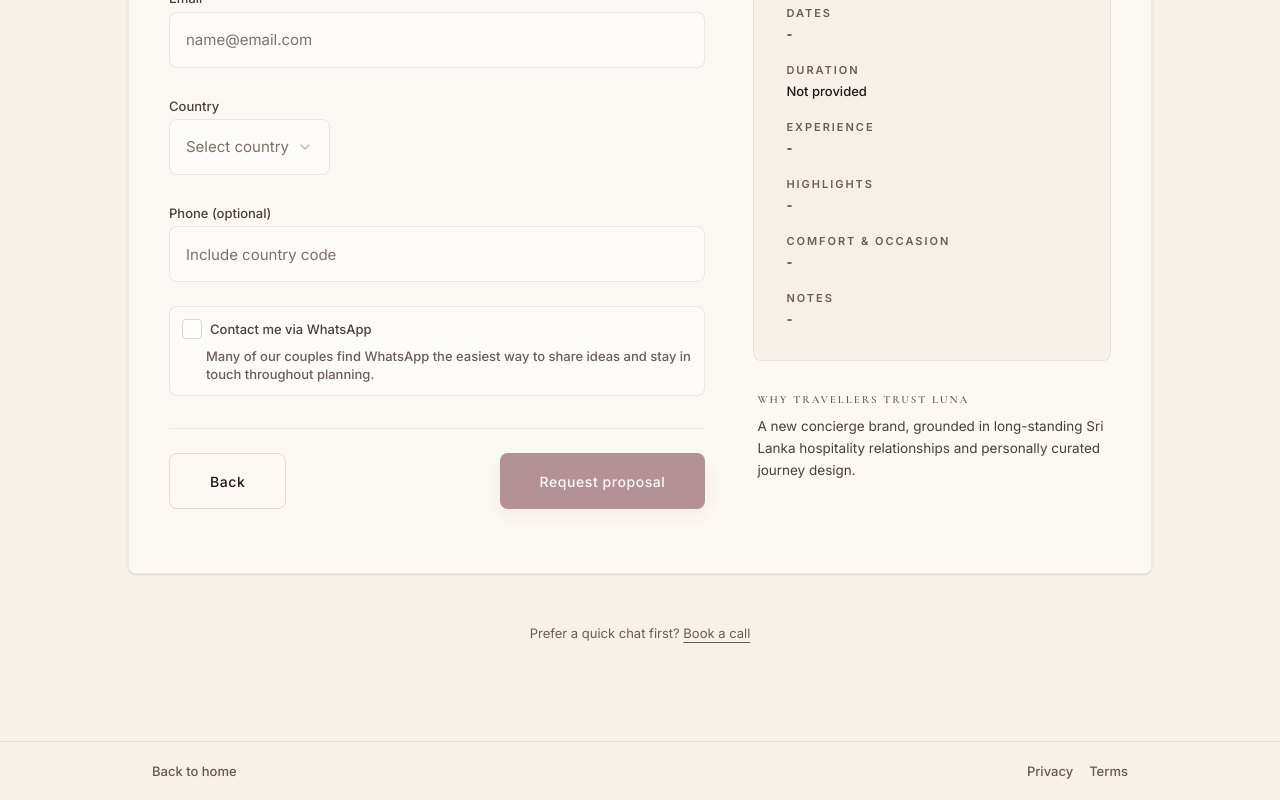
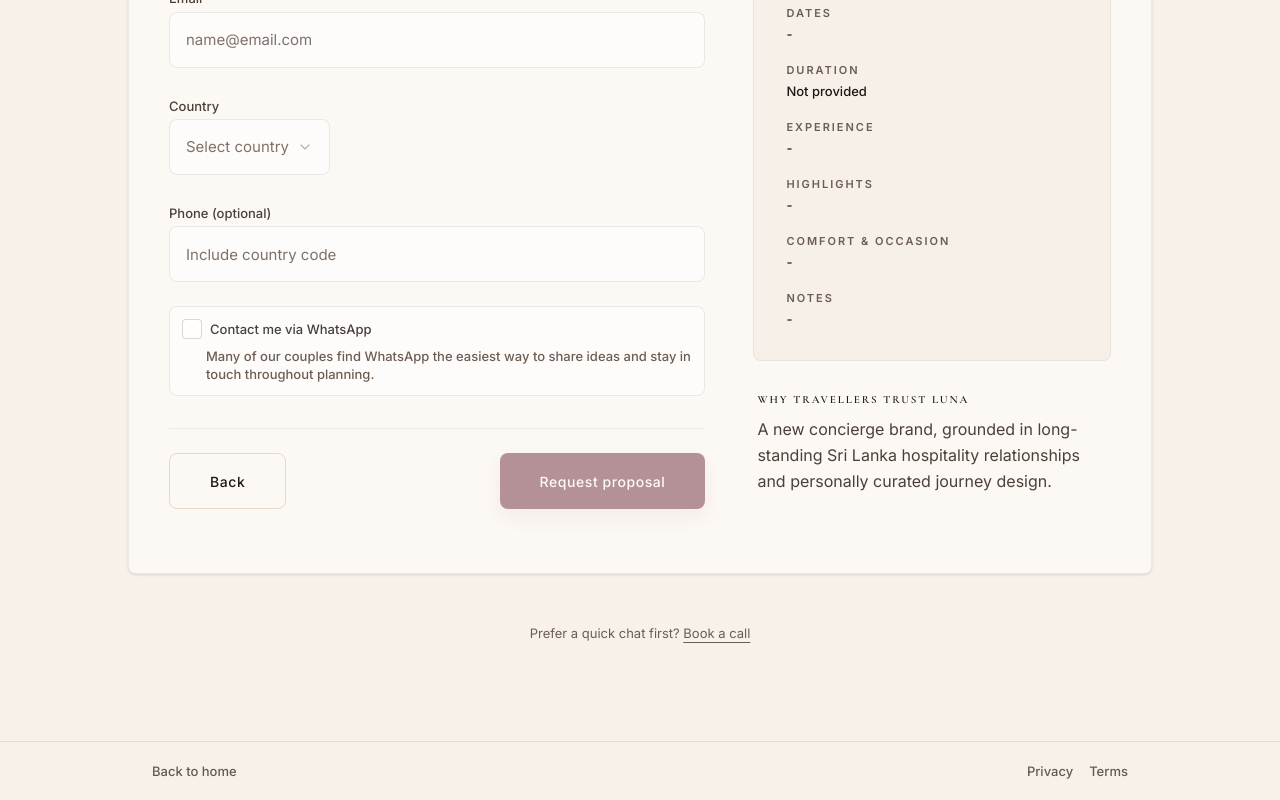
Before and after one commit to honeymoons-lk/hmx-planner, a Next.js app: page /plan/contact in a window 1280 px wide. Shown: the part 690-1490 px from the top of the page. Built offline with nearby package versions, Linux system fonts and the light colour scheme.

Commit message:
Refine trust copy styling across planning forms

```diff
--- a/app/book-a-call/page.tsx
+++ b/app/book-a-call/page.tsx
@@ -161,8 +161,8 @@ export default function BookACallPage() {
               </div>
 
               <div className="border-t border-[var(--color-border-strong)] pt-6 space-y-2">
-                <h3 className="type-eyebrow text-[var(--color-text-muted)]">Why travellers trust Luna</h3>
-                <p className="text-[14px] md:text-[15px] leading-relaxed text-[var(--color-text-secondary)] font-light max-w-[42ch]">
+                <h3 className="type-eyebrow text-[var(--color-text)]">Why travellers trust Luna</h3>
+                <p className="text-[15px] md:text-[16px] leading-relaxed text-[var(--color-text-secondary)] max-w-[42ch]">
                   A new concierge brand, grounded in long-standing Sri Lanka hospitality relationships and personally curated journey design.
                 </p>
               </div>
--- a/app/plan/contact/page.tsx
+++ b/app/plan/contact/page.tsx
@@ -277,8 +277,8 @@ export default function ContactPage() {
                   </aside>
 
                   <div className="px-1 space-y-2">
-                    <h3 className="type-eyebrow text-[var(--color-text-muted)]">Why travellers trust Luna</h3>
-                    <p className="text-[13.5px] leading-relaxed text-[var(--color-text-secondary)] font-light">
+                    <h3 className="type-eyebrow text-[var(--color-text)]">Why travellers trust Luna</h3>
+                    <p className="text-[15px] md:text-[16px] leading-relaxed text-[var(--color-text-secondary)]">
                       A new concierge brand, grounded in long-standing Sri Lanka hospitality relationships and personally curated journey design.
                     </p>
                   </div>
--- a/app/plan/journey/page.tsx
+++ b/app/plan/journey/page.tsx
@@ -37,8 +37,8 @@ export default function JourneyPage() {
               <BriefIntakeCard />
 
               <div className="px-2 md:px-4 space-y-2">
-                <h3 className="type-eyebrow text-[var(--color-text-muted)]">Why travellers trust Luna</h3>
-                <p className="text-[14px] md:text-[15px] leading-relaxed text-[var(--color-text-secondary)] font-light max-w-[54ch]">
+                <h3 className="type-eyebrow text-[var(--color-text)]">Why travellers trust Luna</h3>
+                <p className="text-[15px] md:text-[16px] leading-relaxed text-[var(--color-text-secondary)] max-w-[54ch]">
                   A new concierge brand, grounded in long-standing Sri Lanka hospitality relationships and personally curated journey design.
                 </p>
               </div>
```
